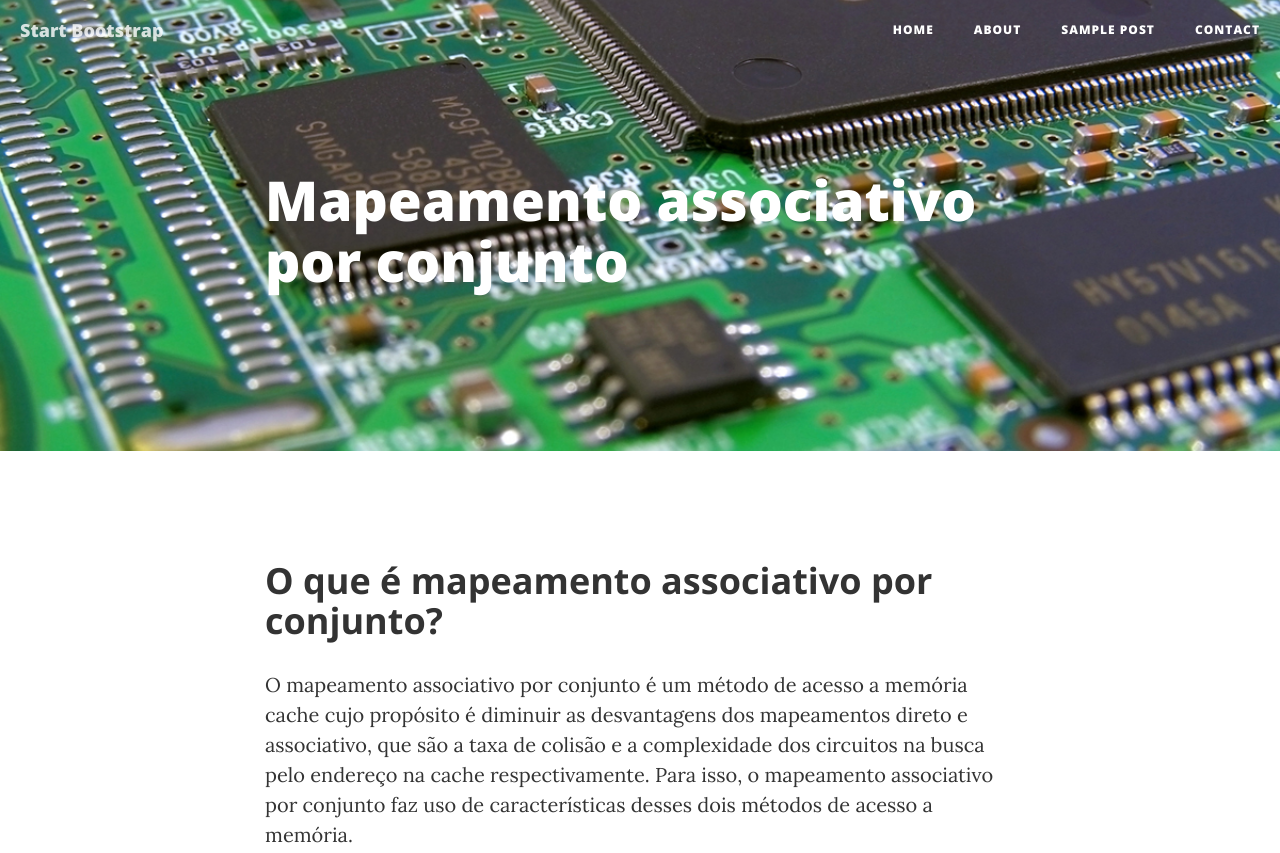
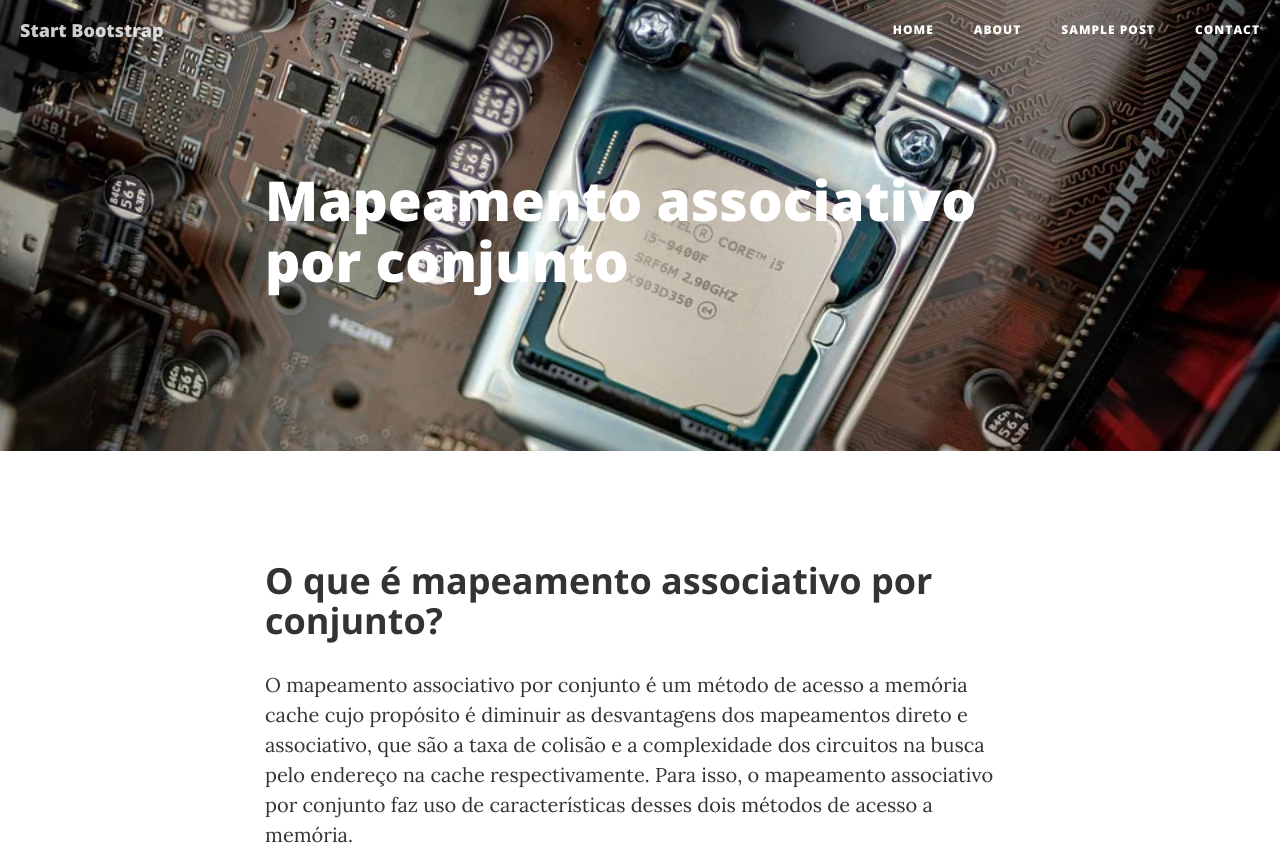
Before and after one commit to Talendar/comp_org_site, a website: page associativo-por-conjunto.html in a window 1280 px wide. Shown: the top 853 px of the page. Drawn offline with nearby package versions, Linux system fonts and the light colour scheme.

Commit message:
Add header image

```diff
--- a/associativo-por-conjunto.html
+++ b/associativo-por-conjunto.html
@@ -69,7 +69,7 @@
 
     <!-- Page Header -->
     <!-- Set your background image for this header on the line below. -->
-    <header class="intro-header" style="background-image: url('img/post-bg.jpg')">
+    <header class="intro-header" style="background-image: url('img/associativo-conj-header.jpg')">
         <div class="container">
             <div class="row">
                 <div class="col-lg-8 col-lg-offset-2 col-md-10 col-md-offset-1">
```
Also changed, not shown: img/associativo-conj-header.jpg (added).
